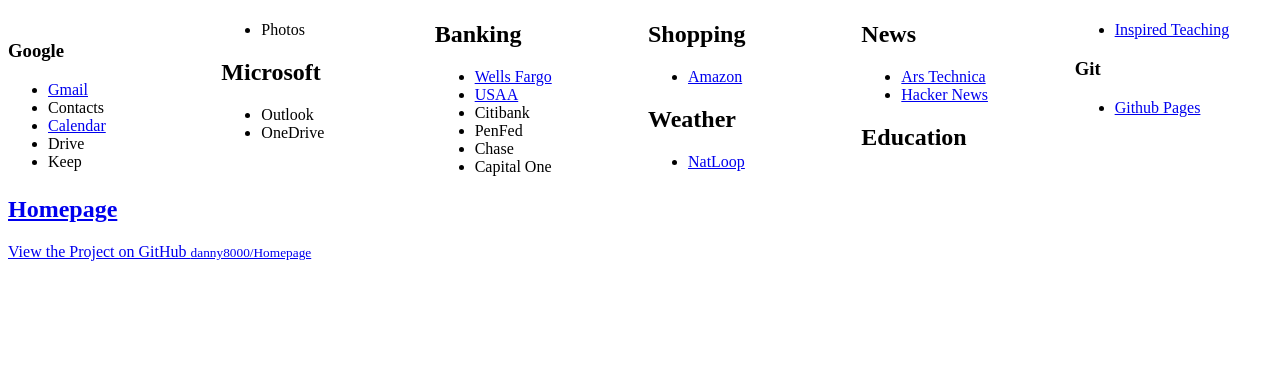
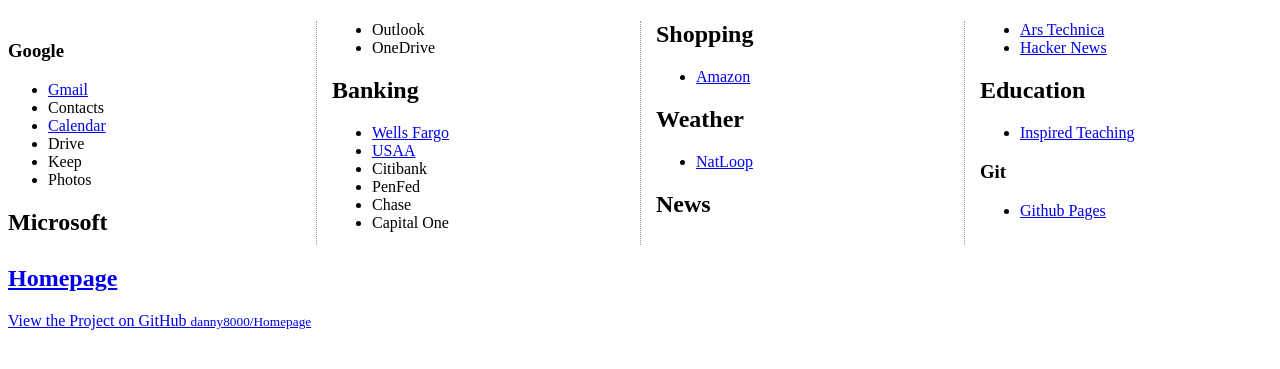
Before and after one commit to danny8000/Homepage, a Jekyll site: the page built from index.md, in a window 1280 px wide. Shown: the top 369 px of the page. Built offline with Jekyll 4.4.1, drawn with Linux system fonts in a browser that asks for light colours; our own code applies the rules of GitHub Pages for plain Markdown files; the repository's description, which GitHub fills in, is left out.

Commit message:
Update styles.css

```diff
--- a/assets/css/styles.css
+++ b/assets/css/styles.css
@@ -5,7 +5,11 @@
 
 
 article {
-  -webkit-column-width: 180px;
-     -moz-column-width: 180px;
-          column-width: 180px;
+  column-width: 240px;
+  column-rule: 1px dotted #999;
+  column-gap: 2em;
 }
+
+article ul {
+   break-inside: avoid;
+}
```
